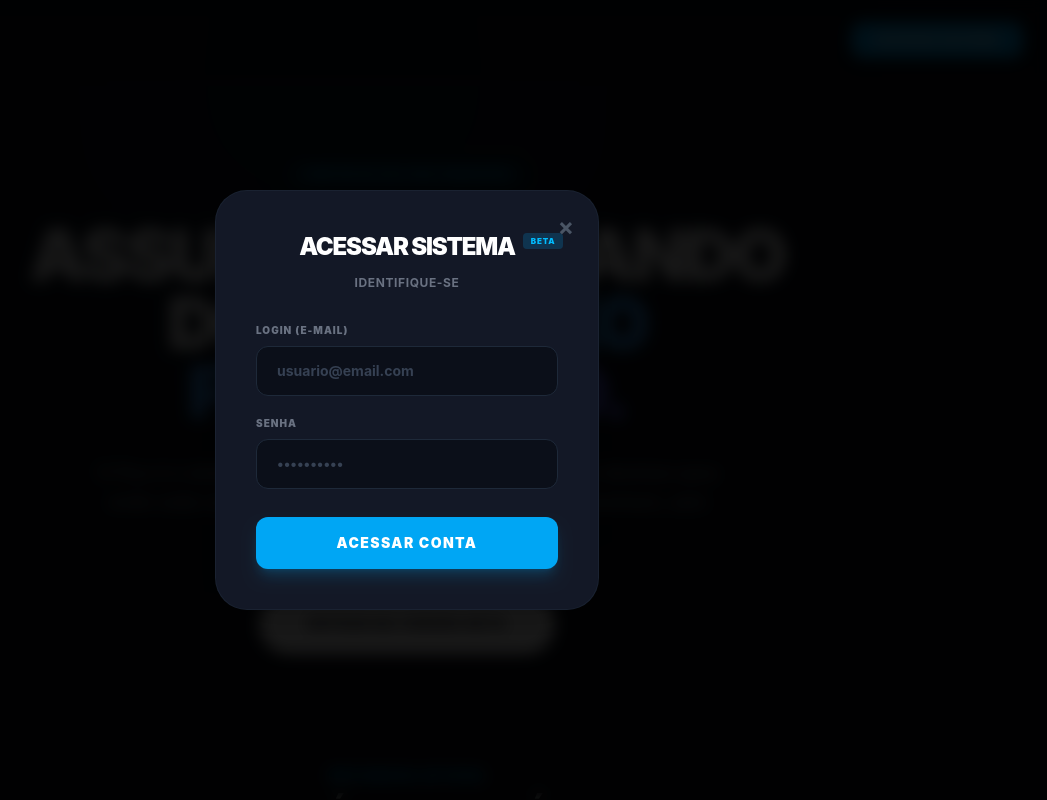
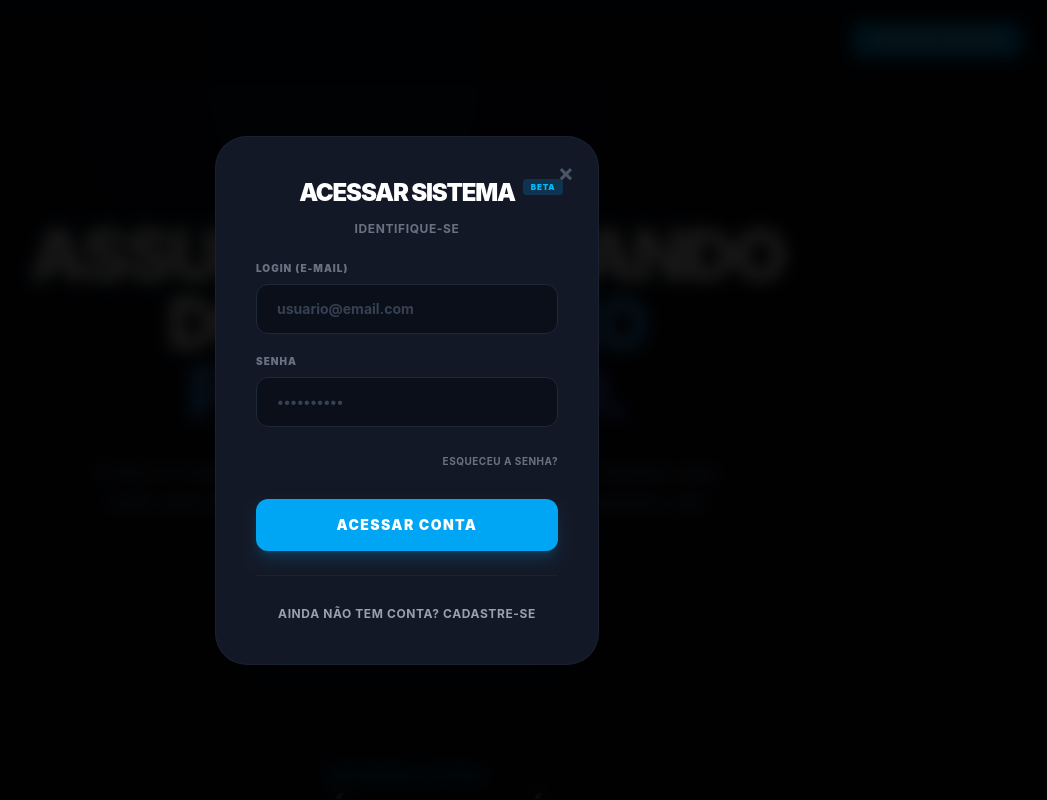
Before and after one commit to RenanSerafim01/SaaS-Flux, a React (Vite) app in the folder frontend/: page / in a window 1280 px wide. Both pictures are taken after a click on the button "ACESSAR SISTEMA". Shown: the top 800 px of the page, without its empty margins (233-1280 px from the left). Built offline with nearby package versions, Linux system fonts and the light colour scheme.

Commit message:
feat: implementa modal unificado de login e cadastro com design premium

```diff
--- a/frontend/src/App.jsx
+++ b/frontend/src/App.jsx
@@ -17,11 +17,26 @@ const FeatureCard = ({ icon, title, description, badge }) => (
 
 function LandingPage() {
     const [isLoginModalOpen, setIsLoginModalOpen] = useState(false);
+
+    const [isLoginMode, setIsLoginMode] = useState(true);
     const [login, setLogin] = useState('');
     const [senha, setSenha] = useState('');
+    const [confirmaSenha, setConfirmaSenha] = useState('');
+    const [mensagem, setMensagem] = useState({ texto: '', tipo: '' });
+
+    const fecharModal = () => {
+        setIsLoginModalOpen(false);
+        setIsLoginMode(true);
+        setLogin('');
+        setSenha('');
+        setConfirmaSenha('');
+        setMensagem({ texto: '', tipo: '' });
+    };
 
     const handleLogin = async (e) => {
         e.preventDefault();
+        setMensagem({ texto: '', tipo: '' });
+
         try {
             const resposta = await fetch(`${import.meta.env.VITE_API_URL}/login`, {
                 method: 'POST',
@@ -34,11 +49,45 @@ function LandingPage() {
                 localStorage.setItem('token', dados.token);
                 window.location.href = '/dashboard';
             } else {
-                alert("Usuário ou senha incorretos.");
+                setMensagem({ texto: 'Usuário ou senha incorretos.', tipo: 'erro' });
             }
         } catch (erro) {
             console.error(erro);
-            alert("Servidor indisponível.");
+            setMensagem({ texto: 'Servidor indisponível no momento.', tipo: 'erro' });
+        }
+    };
+
+    const handleCadastro = async (e) => {
+        e.preventDefault();
+        setMensagem({ texto: '', tipo: '' });
+
+        if (senha !== confirmaSenha) {
+            setMensagem({ texto: 'As senhas não coincidem.', tipo: 'erro' });
+            return;
+        }
+
+        try {
+            const resposta = await fetch(`${import.meta.env.VITE_API_URL}/cadastro`, {
+                method: 'POST',
+                headers: { 'Content-Type': 'application/json' },
+                body: JSON.stringify({ login, senha })
+            });
+
+            if (resposta.ok) {
+                setMensagem({ texto: 'Conta criada com sucesso! Faça login.', tipo: 'sucesso' });
+                setTimeout(() => {
+                    setIsLoginMode(true);
+                    setSenha('');
+                    setConfirmaSenha('');
+                    setMensagem({ texto: '', tipo: '' });
+                }, 2000);
+            } else {
+                const errorText = await resposta.text();
+                setMensagem({ texto: errorText || 'Erro ao criar conta.', tipo: 'erro' });
+            }
+        } catch (erro) {
+            console.error(erro);
+            setMensagem({ texto: 'Servidor indisponível no momento.', tipo: 'erro' });
         }
     };
 
@@ -77,60 +126,38 @@ function LandingPage() {
                 </nav>
             </header>
 
-            {/* --- SEÇÃO 1: HERO --- */}
+            {/* --- SEÇÕES DA PÁGINA MANTIDAS IGUAIS --- */}
             <section className="pt-32 md:pt-40 pb-10 md:pb-16 px-4 md:px-6 relative z-10 flex flex-col items-center justify-center min-h-[65vh] md:min-h-[auto]">
                 <div className="max-w-4xl mx-auto text-center w-full flex flex-col items-center">
-
                     <span className="inline-block bg-sky-500/10 border border-sky-500/20 text-sky-400 text-[8px] md:text-[10px] px-4 py-1.5 rounded-full font-black tracking-widest uppercase mb-6 md:mb-8">
                         O Motor da sua Vida Financeira
                     </span>
-
                     <h2 className="text-4xl sm:text-5xl md:text-7xl font-black text-white uppercase tracking-tighter leading-[1.1] md:leading-[0.95] mb-6 md:mb-8 w-full px-2">
                         Assuma o comando <br className="hidden md:block" /> do seu <br className="md:hidden" /> <span className="text-transparent bg-clip-text bg-gradient-to-r from-sky-400 to-indigo-500">fluxo financeiro.</span>
                     </h2>
-
                     <p className="text-sm md:text-lg text-gray-400 max-w-2xl mx-auto mb-10 md:mb-12 font-medium px-4 leading-relaxed">
                         O Flux é o sistema definitivo para você registrar, analisar e dominar para onde cada centavo do seu dinheiro está indo. Interface premium, sem planilhas chatas.
                     </p>
-
-                    <button
-                        onClick={() => setIsLoginModalOpen(true)}
-                        className="px-8 md:px-12 py-4 md:py-5 bg-white text-[#0b0f19] font-black text-xs md:text-sm rounded-full uppercase tracking-wider hover:bg-gray-200 transition shadow-xl transform hover:scale-105"
-                    >
+                    <button onClick={() => setIsLoginModalOpen(true)} className="px-8 md:px-12 py-4 md:py-5 bg-white text-[#0b0f19] font-black text-xs md:text-sm rounded-full uppercase tracking-wider hover:bg-gray-200 transition shadow-xl transform hover:scale-105">
                         Entrar na Versão Beta
                     </button>
                 </div>
             </section>
 
-            {/* --- SEÇÃO 2: COMO FUNCIONA --- */}
             <section className="pt-8 pb-16 md:pt-12 md:pb-24 px-4 md:px-6 max-w-7xl mx-auto">
                 <div className="text-center mb-10 md:mb-16">
                     <h2 className="text-[10px] md:text-sm font-black text-sky-500 uppercase tracking-widest mb-2">Recursos Ativos</h2>
                     <p className="text-2xl md:text-4xl font-extrabold text-white uppercase tracking-tight">O que já construímos</p>
                 </div>
                 <div className="grid grid-cols-1 md:grid-cols-3 gap-6 md:gap-8">
-                    <FeatureCard
-                        icon="🎛️"
-                        title="Dashboard Premium"
-                        description="Acompanhe seus gastos com uma interface noturna moderna, barras de progresso automáticas e foco total na clareza dos dados."
-                    />
-                    <FeatureCard
-                        icon="↻"
-                        title="Gestão de Recorrências"
-                        description="Separe os gastos avulsos das suas assinaturas e contas fixas. Saiba exatamente o peso das suas despesas mensais."
-                    />
-                    <FeatureCard
-                        icon="📊"
-                        title="Categorias Inteligentes"
-                        description="Organize o dinheiro do seu jeito. Use nossas categorias de sistema ou crie marcadores personalizados para a sua rotina."
-                    />
+                    <FeatureCard icon="🎛️" title="Dashboard Premium" description="Acompanhe seus gastos com uma interface noturna moderna, barras de progresso automáticas e foco total na clareza dos dados." />
+                    <FeatureCard icon="↻" title="Gestão de Recorrências" description="Separe os gastos avulsos das suas assinaturas e contas fixas. Saiba exatamente o peso das suas despesas mensais." />
+                    <FeatureCard icon="📊" title="Categorias Inteligentes" description="Organize o dinheiro do seu jeito. Use nossas categorias de sistema ou crie marcadores personalizados para a sua rotina." />
                 </div>
             </section>
 
-            {/* --- SEÇÃO 3: OBJETIVOS FUTUROS --- */}
             <section className="py-16 md:py-24 px-4 md:px-6 bg-[#131826] border-t border-gray-800/60 relative overflow-hidden">
                 <div className="hidden md:block absolute top-0 right-0 w-[30rem] h-[30rem] bg-indigo-900/10 rounded-full blur-[100px] pointer-events-none"></div>
-
                 <div className="max-w-7xl mx-auto grid grid-cols-1 lg:grid-cols-2 gap-10 lg:gap-16 items-center relative z-10">
                     <div className="text-center lg:text-left">
                         <h2 className="text-[10px] md:text-sm font-black text-indigo-400 uppercase tracking-widest mb-2">Nosso Roadmap</h2>
@@ -148,28 +175,40 @@ function LandingPage() {
                 </div>
             </section>
 
-            {/* --- RODAPÉ --- */}
             <footer className="py-8 md:py-12 px-6 border-t border-gray-800/60 bg-[#0b0f19] text-center">
                 <span className="text-gray-600 font-extrabold text-[8px] md:text-[10px] tracking-[0.25em] uppercase">
                     Flux Engine © 2026 | Versão Beta 1.0
                 </span>
             </footer>
 
-            {/* --- MODAL DE LOGIN --- */}
+            {/* --- MODAL LOGIN E CADASTRO --- */}
             {isLoginModalOpen && (
-                <div className="fixed inset-0 bg-black/90 flex items-center justify-center p-4 z-50 transition-opacity backdrop-blur-sm" onClick={() => setIsLoginModalOpen(false)}>
+                <div className="fixed inset-0 bg-black/90 flex items-center justify-center p-4 z-50 transition-opacity backdrop-blur-sm" onClick={fecharModal}>
 
                     <div className="w-full max-w-sm p-6 md:p-10 bg-[#131826] border border-gray-800/60 rounded-[1.5rem] md:rounded-[2rem] shadow-2xl relative" onClick={(e) => e.stopPropagation()}>
 
-                        <div className="text-center mb-6 md:mb-8 flex flex-col items-center mt-2 md:mt-0">
+                        <div className="text-center mb-6 flex flex-col items-center mt-2 md:mt-0">
                             <div className="relative inline-block mb-1">
-                                <h2 className="text-xl md:text-2xl font-black text-white uppercase tracking-tighter">Acessar Sistema</h2>
-                                <span className="absolute left-full top-0 ml-1 md:ml-2 mt-0 md:mt-0.5 bg-sky-500/20 text-sky-400 text-[8px] px-2 py-0.5 rounded-sm font-black tracking-widest uppercase">Beta</span>
+                                <h2 className="text-xl md:text-2xl font-black text-white uppercase tracking-tighter">
+                                    {isLoginMode ? 'Acessar Sistema' : 'Criar Conta'}
+                                </h2>
+                                {isLoginMode && (
+                                    <span className="absolute left-full top-0 ml-1 md:ml-2 mt-0 md:mt-0.5 bg-sky-500/20 text-sky-400 text-[8px] px-2 py-0.5 rounded-sm font-black tracking-widest uppercase">Beta</span>
+                                )}
                             </div>
-                            <p className="text-[10px] md:text-xs text-gray-500 font-bold uppercase tracking-wider mt-2">Identifique-se</p>
+                            <p className="text-[10px] md:text-xs text-gray-500 font-bold uppercase tracking-wider mt-2">
+                                {isLoginMode ? 'Identifique-se' : 'Junte-se ao Flux'}
+                            </p>
                         </div>
 
-                        <form onSubmit={(e) => handleLogin(e)} className="space-y-4 md:space-y-5">
+                        {/* --- EXIBIÇÃO DE MENSAGENS --- */}
+                        {mensagem.texto && (
+                            <div className={`p-3 rounded-xl text-xs font-bold text-center tracking-wide mb-5 border ${mensagem.tipo === 'erro' ? 'bg-red-500/10 text-red-400 border-red-500/20' : 'bg-emerald-500/10 text-emerald-400 border-emerald-500/20'}`}>
+                                {mensagem.texto}
+                            </div>
+                        )}
+
+                        <form onSubmit={isLoginMode ? handleLogin : handleCadastro} className="space-y-4 md:space-y-5">
                             <div>
                                 <label className="block mb-2 text-[9px] md:text-[10px] font-black text-gray-500 tracking-widest uppercase">Login (E-mail)</label>
                                 <input type="email" value={login} onChange={(e) => setLogin(e.target.value)} className="w-full px-4 md:px-5 py-3 md:py-3.5 bg-[#0b0f19] text-white font-bold text-sm border border-gray-800 rounded-xl focus:ring-2 focus:ring-sky-500 focus:outline-none transition-all placeholder:text-gray-700" placeholder="usuario@email.com" required />
@@ -179,14 +218,47 @@ function LandingPage() {
                                 <input type="password" value={senha} onChange={(e) => setSenha(e.target.value)} className="w-full px-4 md:px-5 py-3 md:py-3.5 bg-[#0b0f19] text-white font-bold text-sm border border-gray-800 rounded-xl focus:ring-2 focus:ring-sky-500 focus:outline-none transition-all placeholder:text-gray-700" placeholder="••••••••••" required />
                             </div>
 
+                            {/* Campo de confirmação aparece apenas no modo de Cadastro */}
+                            {!isLoginMode && (
+                                <div>
+                                    <label className="block mb-2 text-[9px] md:text-[10px] font-black text-gray-500 tracking-widest uppercase">Confirme a Senha</label>
+                                    <input type="password" value={confirmaSenha} onChange={(e) => setConfirmaSenha(e.target.value)} className="w-full px-4 md:px-5 py-3 md:py-3.5 bg-[#0b0f19] text-white font-bold text-sm border border-gray-800 rounded-xl focus:ring-2 focus:ring-sky-500 focus:outline-none transition-all placeholder:text-gray-700" placeholder="••••••••••" required />
+                                </div>
+                            )}
+
+                            {/* Link de Esqueci a Senha apenas no modo de Login */}
+                            {isLoginMode && (
+                                <div className="text-right">
+                                    <button type="button" className="text-[10px] text-gray-500 hover:text-sky-400 transition font-bold tracking-wider uppercase">
+                                        Esqueceu a senha?
+                                    </button>
+                                </div>
+                            )}
+
                             <div className="pt-2">
                                 <button type="submit" className="w-full bg-sky-500 hover:bg-sky-400 text-white font-black py-3 md:py-4 rounded-xl transition-all uppercase tracking-widest text-[10px] md:text-sm shadow-lg shadow-sky-500/20">
-                                    Acessar Conta
+                                    {isLoginMode ? 'Acessar Conta' : 'Cadastrar e Entrar'}
                                 </button>
                             </div>
                         </form>
 
-                        <button onClick={() => setIsLoginModalOpen(false)} className="absolute top-4 md:top-6 right-4 md:right-6 text-gray-600 hover:text-white transition font-bold text-xl md:text-2xl leading-none">&times;</button>
+                        {/* Botão para alternar entre Login e Cadastro */}
+                        <div className="mt-6 text-center border-t border-gray-800/60 pt-6">
+                            <button
+                                type="button"
+                                onClick={() => {
+                                    setIsLoginMode(!isLoginMode);
+                                    setMensagem({texto: '', tipo: ''});
+                                    setSenha('');
+                                    setConfirmaSenha('');
+                                }}
+                                className="text-[10px] md:text-xs text-gray-400 hover:text-white transition font-bold tracking-wider uppercase"
+                            >
+                                {isLoginMode ? 'Ainda não tem conta? Cadastre-se' : 'Já tem uma conta? Faça Login'}
+                            </button>
+                        </div>
+
+                        <button onClick={fecharModal} className="absolute top-4 md:top-6 right-4 md:right-6 text-gray-600 hover:text-white transition font-bold text-xl md:text-2xl leading-none">&times;</button>
                     </div>
                 </div>
             )}
```
